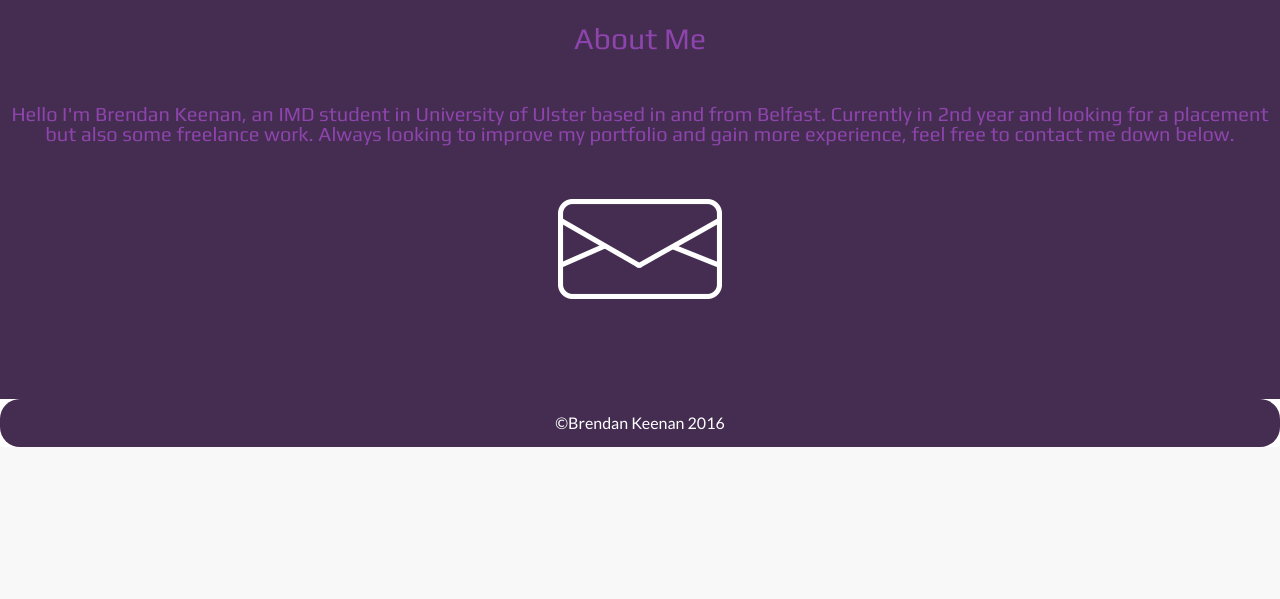
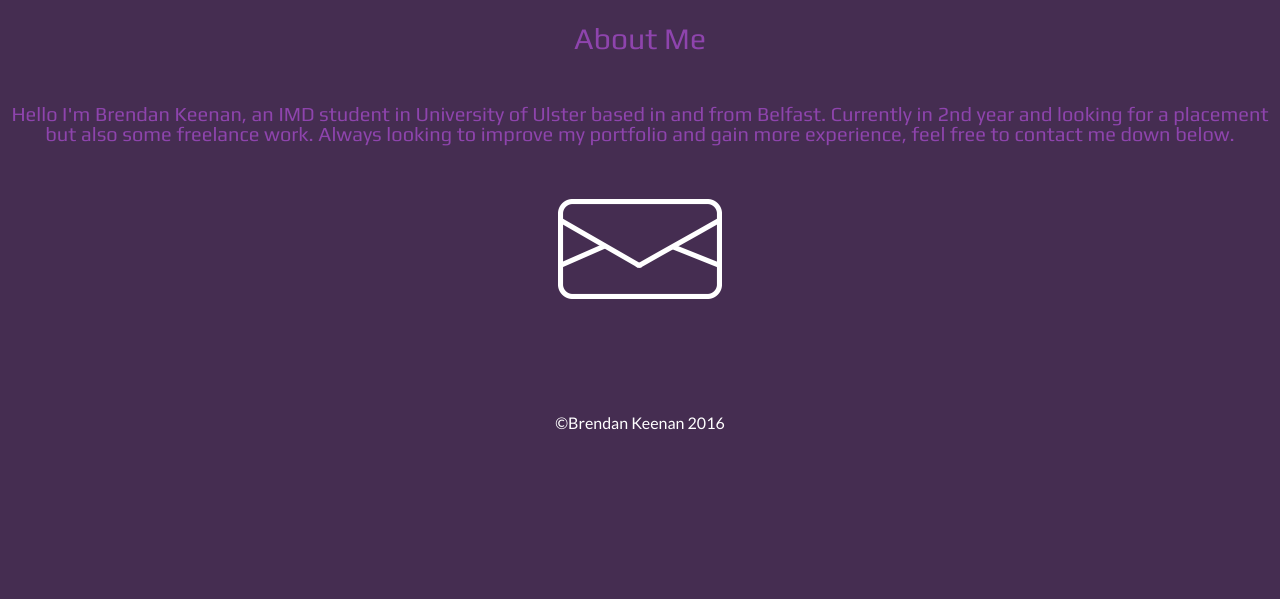
Before and after one commit to TheCaveman93/TheCaveman93.github.io, a PHP site: page /index.html in a window 1280 px wide. Shown: the part 3011-3610 px from the top of the page. Before the commit the page ends 3458 px from the top, so only its background shows below. Run offline with PHP 8.4, Linux system fonts and the light colour scheme; some libraries are stand-ins or nearby versions; some web fonts are replaced.

Commit message:
height footer

```diff
--- a/css/style.css
+++ b/css/style.css
@@ -111,7 +111,7 @@ font-family: 'Play', sans-serif;
   }
 
 .footer {
-border-radius: 20px;
+height: 200px;
   position: static;
   right: 0;
   bottom: 0;
```
